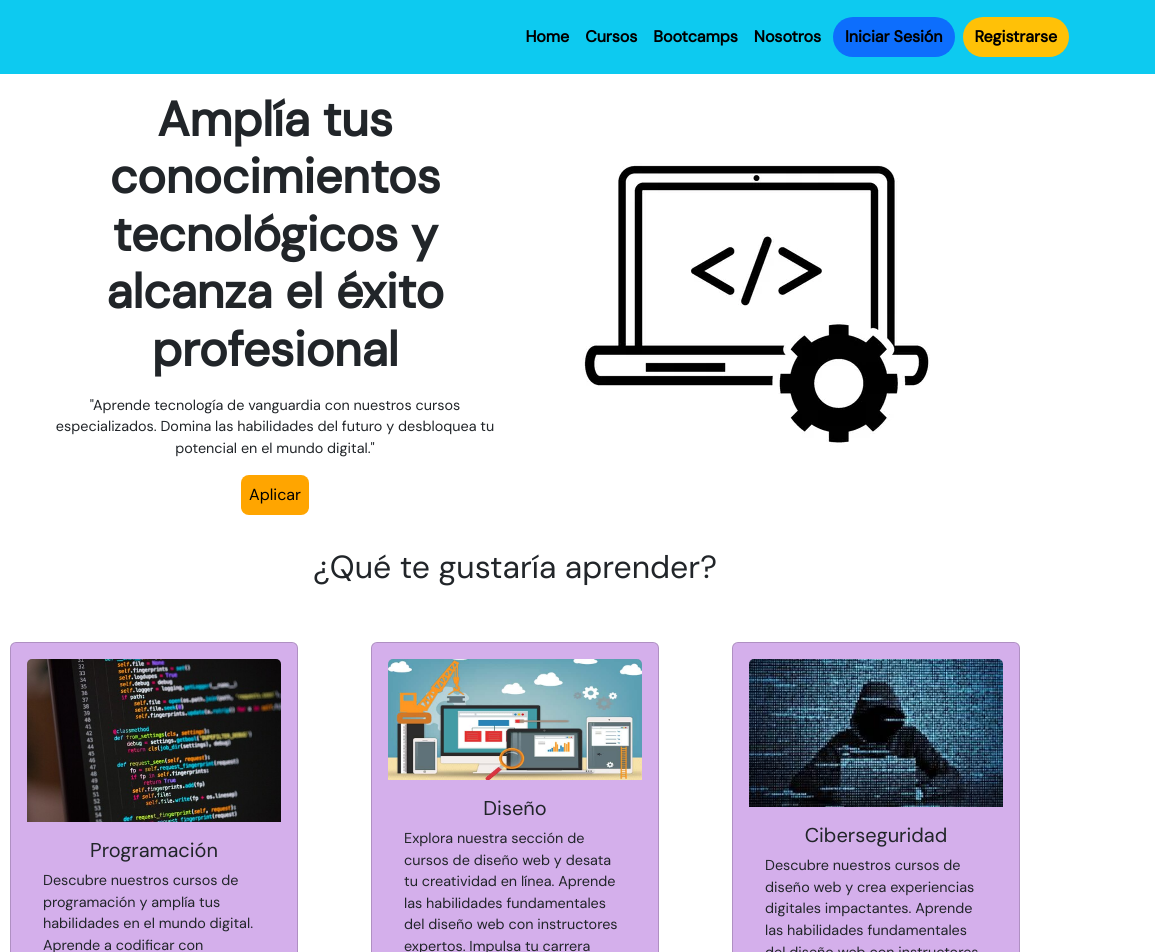
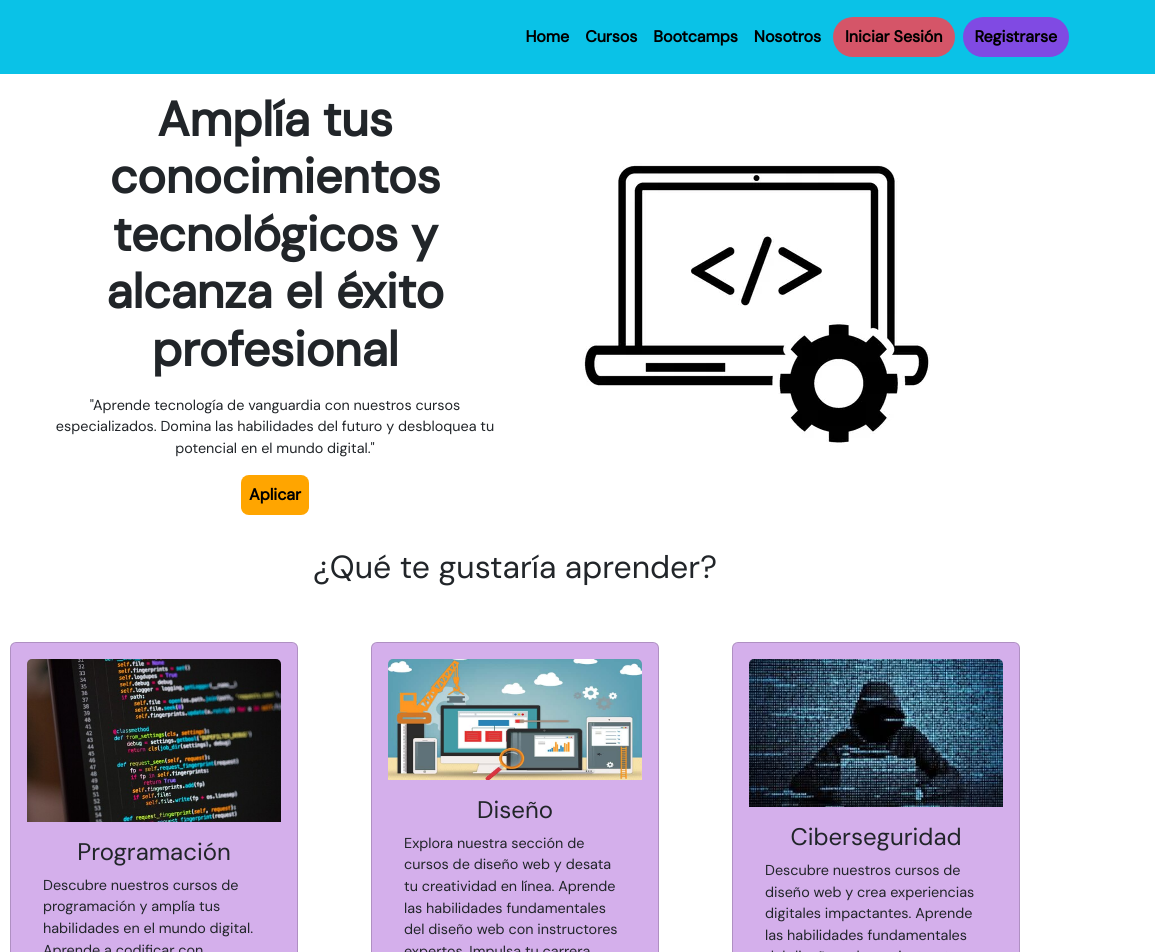
Before and after one commit to ricardomaxayala/3era-entrega-RicardoAyalaMorales, a plain HTML site: page index.html in a window 1280 px wide. Shown: the top 952 px of the page, 125-1280 px from the left. Drawn offline with nearby package versions, Linux system fonts and the light colour scheme.

Commit message:
correccion final

```diff
--- a/index.html
+++ b/index.html
@@ -40,18 +40,6 @@
             <li class="nav-item">
               <a class="nav-link header-link" href="index.html">Home</a>
             </li>
-            <!-- <li class="nav-item dropdown">
-              <a class="nav-link dropdown-toggle" href="#proyectos.html" role="button" data-bs-toggle="dropdown"
-                aria-expanded="false">
-                Proyectos
-              </a>
-              <ul class="dropdown-menu bg-light">
-                <li><a class="dropdown-item" href="#">Último proyecto</a></li>
-                <li><a class="dropdown-item" href="#"><i>Proyecto</i></a>
-                </li>
-                <li><a class="dropdown-item" href="#"><i>Proyecto</i></a></li>
-              </ul>
-            </li> -->
             <li class="nav-item">
               <a class="nav-link header-link" href="./pages/cursos.html">Cursos</a>
             </li>
@@ -61,10 +49,10 @@
             <li class="nav-item">
               <a class="nav-link header-link" href="./pages/nosotros.html">Nosotros</a>
             </li>
-            <li class="nav-item bg-primary px-1 mx-lg-1 rounded-pill inicia">
+            <li class="nav-item iniciasesion px-1 mx-lg-1 rounded-pill inicia">
               <a class="nav-link header-link" href="./pages/iniciasesion.html">Iniciar Sesión</a>
             </li>
-            <li class="nav-item bg-warning px-1 mx-lg-1 rounded-pill">
+            <li class="nav-item registrate px-1 mx-lg-1 rounded-pill">
               <a class="nav-link header-link" href="./pages/registrarse.html">Registrarse</a>
             </li>
           </ul>
@@ -96,7 +84,7 @@
         <div class="card col-12 col-md-6 col-lg-4 p-3 m-3 card-cat" style="width: 18rem;">
           <img src="./img/progra.jpg" class="card-img-top" alt="Programación">
           <div class="card-body">
-            <h5 class="card-title">Programación</h5>
+            <h4 class="card-title">Programación</h4>
             <p class="card-text text-start">
               Descubre nuestros cursos de programación y amplía tus habilidades en el mundo digital. Aprende a codificar
               con expertos instructores y proyectos prácticos. Impulsa tu carrera en la programación y alcanza nuevos
@@ -108,7 +96,7 @@
         <div class="card col-12 col-md-6 col-lg-4 p-3 m-3 card-cat" style="width: 18rem;">
           <img src="./img/diseno.jpg" class="card-img-top" alt="Diseño">
           <div class="card-body">
-            <h5 class="card-title">Diseño</h5>
+            <h4 class="card-title">Diseño</h4>
             <p class="card-text text-start">
               Explora nuestra sección de cursos de diseño web y desata tu creatividad en línea. Aprende las habilidades
               fundamentales del diseño web con instructores expertos. Impulsa tu carrera como diseñador web y crea
@@ -120,10 +108,10 @@
         <div class="card col-12 col-md-6 col-lg-4 p-3 m-3 card-cat" style="width: 18rem;">
           <img src="./img/ciberseguridad.jpg" class="card-img-top" alt="Ciberseguridad">
           <div class="card-body">
-            <h5 class="card-title">Ciberseguridad</h5>
+            <h4  class="card-title">Ciberseguridad</h4>
             <p class="card-text text-start">
               Descubre nuestros cursos de diseño web y crea experiencias digitales impactantes. Aprende las habilidades
-              fundamentales del diseño web con instructores expertos.
+              fundamentales del diseño web con instructores expertos. Impulsa tu carrera para ser el mejor en lo que haces.
             </p>
             <a href="./pages/registrarse.html" class="btn btn-primary">Acceder</a>
           </div>
@@ -136,7 +124,7 @@
   <section class="testimonios">
     <div id="carouselExampleAutoplaying" class="carousel slide container" data-bs-ride="carousel">
       <div class="carousel-inner w-75 text-center mx-auto">
-        <h2 class="p-4">Testimonios de nuestros alumnos:</h2>
+        <h2 class="p-4 fw-bold">Testimonios de nuestros alumnos:</h2>
         <div class="carousel-item active">
           <img src="./img/ricardo.png" class="d-block w-100 rounded-circle"
             alt="alumno que trabaja como python developer">
--- a/scss/abstract/_colores.scss
+++ b/scss/abstract/_colores.scss
@@ -11,4 +11,4 @@ $botones-header: #D2419E;
 $color-card: #d4afeb;
 $color-testimonios: #f8f9fa;
 $color-redessociales: #212529;
-$color-nav:#0dcaf0;
+$color-nav:#0ac2e7;
--- a/scss/components/_header.scss
+++ b/scss/components/_header.scss
@@ -15,4 +15,10 @@ nav{
             color: $blanco !important;
         }
     }
+    .iniciasesion{
+        background-color: rgb(213, 85, 104);
+    }
+    .registrate{
+        background-color: rgb(128, 74, 227);
+    }
 }
--- a/scss/components/_main.scss
+++ b/scss/components/_main.scss
@@ -2,7 +2,7 @@
 .aplicar{
     color: $negro;
     background-color: $naranja;
-    font-weight: negrita;
+    font-weight: $negrita;
     border-radius: calc($tamanio-ideal/2);
     &:hover{
         background-color: $morado;
```
Also changed, not shown: pages/bootcamps.html (+2 -2 lines), pages/cursos.html (+2 -13 lines), pages/iniciasesion.html (+2 -14 lines), pages/nosotros.html (+2 -14 lines), pages/registrarse.html (+2 -15 lines), css/style.css, img/binarios.png (deleted), img/clients-6.jpg (deleted), img/creador_python.jpg (deleted), 1 other file.
